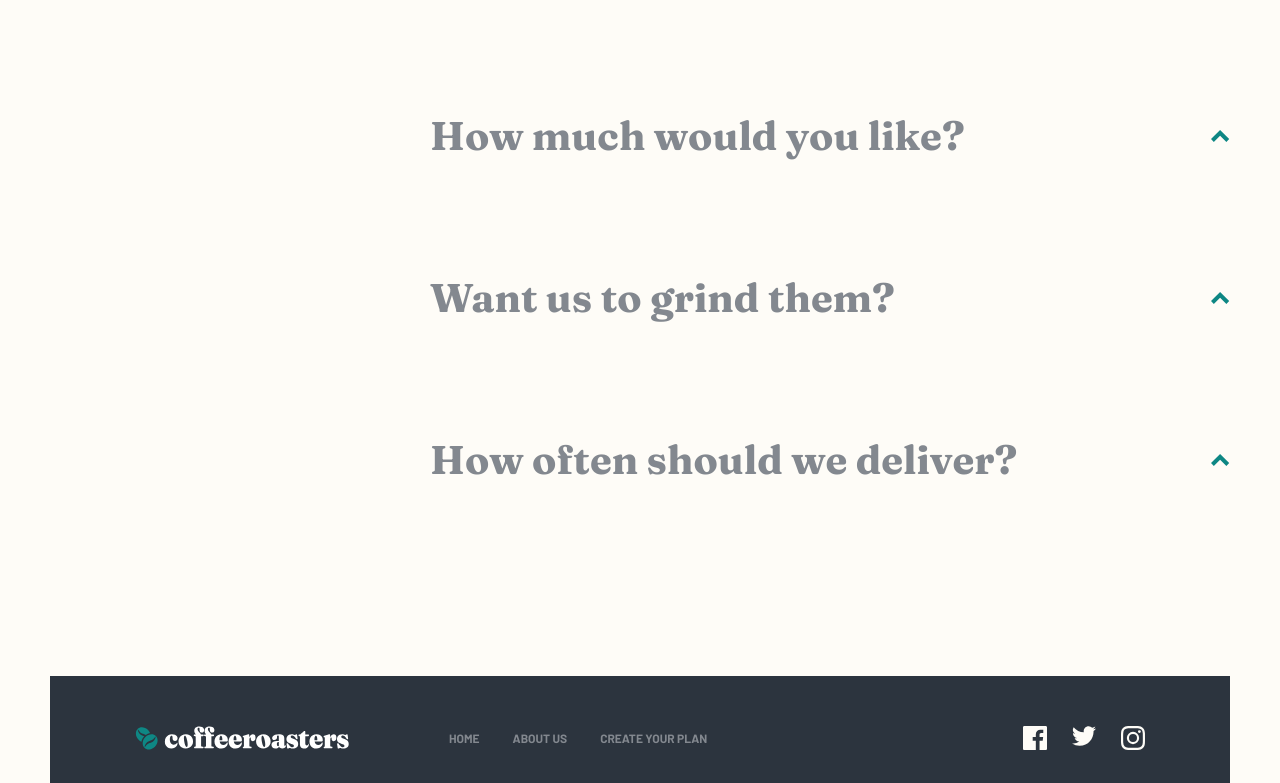
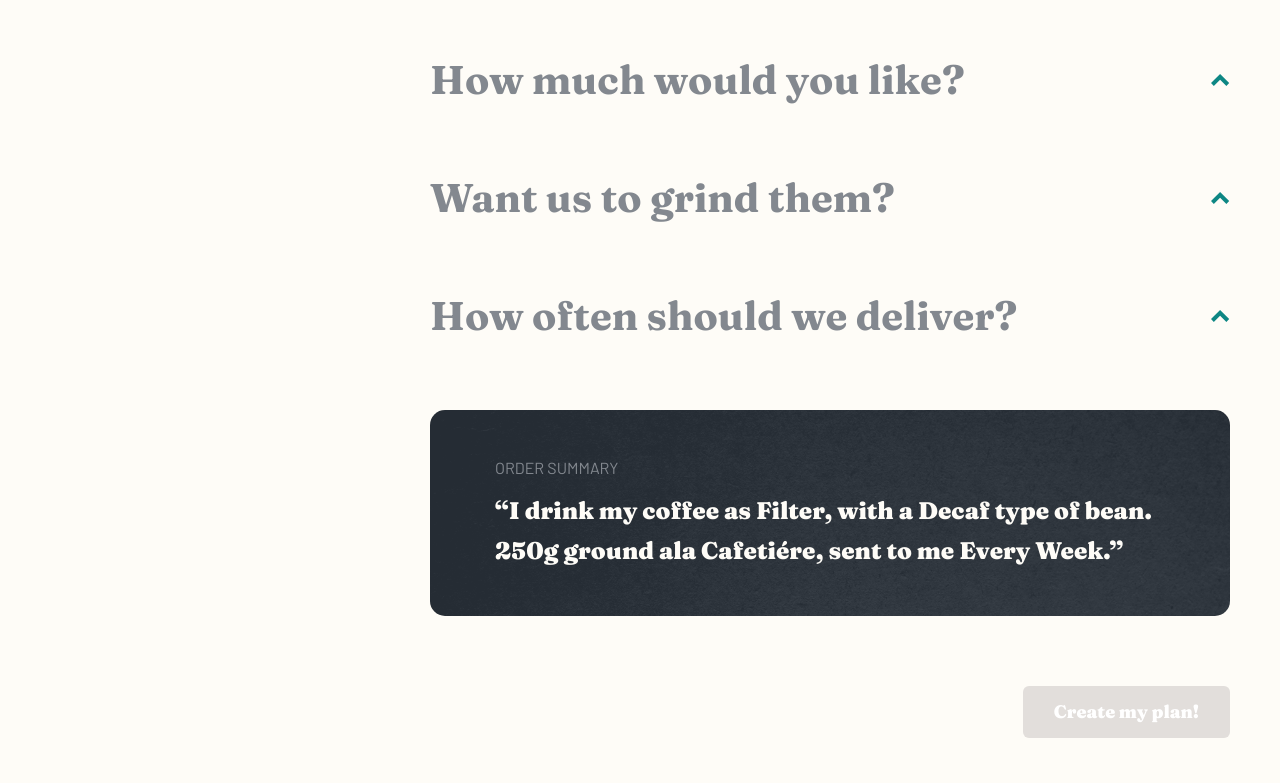
Before and after one commit to BrandenDaniel/coffee-roasters, a Next.js app: page /plan in a window 1280 px wide. Shown: the part 1977-2760 px from the top of the page. Built offline with nearby package versions, Linux system fonts and the light colour scheme.

Commit message:
progress

```diff
--- a/src/assets/sass/components/ui.scss
+++ b/src/assets/sass/components/ui.scss
@@ -9,9 +9,11 @@
   display: inline-block;
   padding: 17px 31px;
   align-self: center;
+  border: none;
 
   &:hover {
     background: $btn-hover;
+    cursor: pointer;
   }
 }
 
--- a/src/assets/sass/global.scss
+++ b/src/assets/sass/global.scss
@@ -9,9 +9,18 @@
   scroll-behavior: smooth;
 }
 
-a {
+a,
+button {
   text-decoration: none;
   transition: 0.2s ease-in-out;
+}
+
+button:disabled {
+  background: #e2dedb !important;
+
+  &:hover {
+    cursor: not-allowed;
+  }
 }
 
 body.container {
--- a/src/assets/sass/pages/plan.scss
+++ b/src/assets/sass/pages/plan.scss
@@ -36,17 +36,24 @@
     &-container {
       display: flex;
       flex-direction: column;
-      gap: 40px 0;
+      gap: 50px 0;
     }
 
     &-items {
       &:nth-of-type(1) {
         h3 {
-          margin-top: 0;
+          margin-top: 0 !important;
         }
       }
 
       &--open {
+        h3 {
+          margin: 32px 0 !important;
+
+          img {
+            transform: rotate(180deg);
+          }
+        }
         > div {
           max-height: 100vh !important;
           opacity: 1 !important;
@@ -70,7 +77,7 @@
         align-items: center;
         justify-content: space-between;
         gap: 0 100px;
-        margin: 32px 0;
+        margin: 0;
       }
 
       > div {
@@ -111,6 +118,29 @@
         }
       }
     }
+
+    &-summary {
+      padding: 25px;
+      border-radius: 15px;
+      background-image: url("../../images/background/bg-order-summary-mobile.png");
+      background-position: center;
+      background-size: cover;
+
+      h3 {
+        font-size: 16px;
+        line-height: 1.62;
+        font-weight: 400;
+        color: $grey;
+        margin-bottom: 10px;
+      }
+
+      p {
+        font-size: 24px;
+        line-height: 1.66;
+        font-weight: 900;
+        color: $light-cream;
+      }
+    }
   }
 }
 
@@ -129,7 +159,7 @@
 
     &__steps {
       &-container {
-        gap: 50px 0;
+        gap: 70px 0;
       }
       &-items {
         h3 {
@@ -150,6 +180,11 @@
             }
           }
         }
+      }
+
+      &-summary {
+        padding: 45px;
+        background-image: url("../../images/background/bg-steps-tablet.png");
       }
     }
   }
@@ -182,10 +217,12 @@
         &-active {
           span {
             color: $dark-cyan !important;
+            opacity: 1 !important;
           }
 
           p {
             color: $dark-grey-blue !important;
+            opacity: 1 !important;
           }
         }
 
@@ -213,7 +250,7 @@
               font-size: 24px;
               line-height: 1.33;
               font-weight: 900;
-              opacity: 0.75;
+              opacity: 0.45;
             }
 
             span {
@@ -229,6 +266,15 @@
           line-height: 1.2;
         }
       }
+
+      &-summary {
+        padding: 45px 65px;
+        background-image: url("../../images/background/bg-steps-desktop.png");
+
+        + button {
+          align-self: flex-end;
+        }
+      }
     }
   }
 }
--- a/src/components/Steps.jsx
+++ b/src/components/Steps.jsx
@@ -1,6 +1,7 @@
 "use client";
 import { useState } from "react";
 import StepItems from "./StepItems";
+import { barlow, fraunces } from "@/ultils/fonts";
 
 const Steps = () => {
   const [step, setStep] = useState(1);
@@ -134,7 +135,7 @@ const Steps = () => {
             <span>04</span>
             <p>Grind Option</p>
           </div>
-          <div className={step == 5 ? "plan__steps-sidebar-active" : ""}>
+          <div className={step >= 5 ? "plan__steps-sidebar-active" : ""}>
             <span>05</span>
             <p>Deliveries</p>
           </div>
@@ -182,6 +183,21 @@ const Steps = () => {
           selected={stepFive}
           setSelected={setStepFive}
         />
+
+        <div className="plan__steps-summary">
+          <h3 className={barlow.className}>ORDER SUMMARY</h3>
+          <p>
+            “I drink my coffee as Filter, with a Decaf type of bean. 250g ground
+            ala Cafetiére, sent to me Every Week.”
+          </p>
+        </div>
+
+        <button
+          disabled={step >= 5 ? false : true}
+          className={`primary-btn ${fraunces.className}`}
+        >
+          Create my plan!
+        </button>
       </div>
     </>
   );
```
